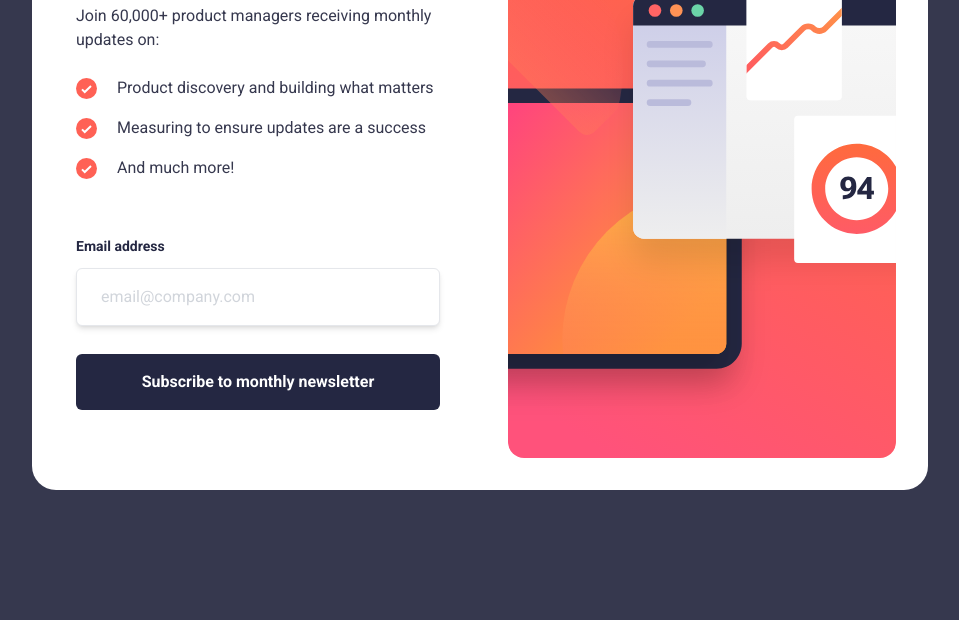
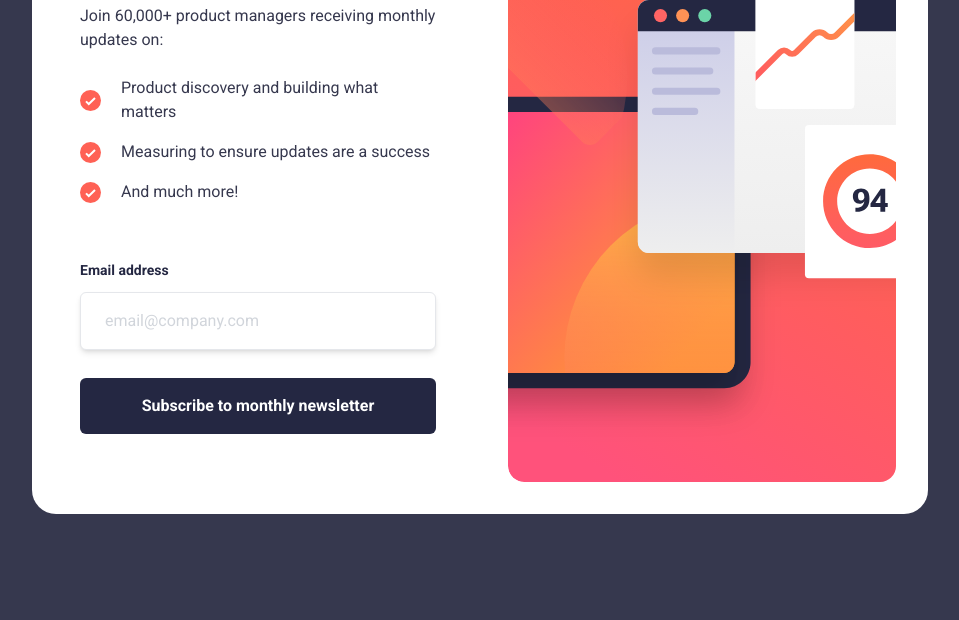
Before and after one commit to Ridwan-Lawal/signup-page, a website: page index.html in a window 1280 px wide. Shown: the part 180-800 px from the top of the page, without its empty margins (160-1119 px from the left). Drawn offline with nearby package versions, Linux system fonts and the light colour scheme.

Commit message:
last commit

```diff
--- a/index.html
+++ b/index.html
@@ -37,7 +37,7 @@
       ></div>
 
       <!-- ===============second section============== -->
-      <div class="space-y-12 md:space-y-14 py-12 px-3">
+      <div class="space-y-12 md:space-y-14 py-12 px-2 md:px-4">
         <!-- ===========stay updated section======= -->
         <div class="space-y-6 px-6 md:px-0">
           <h1 class="text-4xl md:text-5xl text-darkSlateGrey font-bold">
```
Also changed, not shown: dist/output.css.
